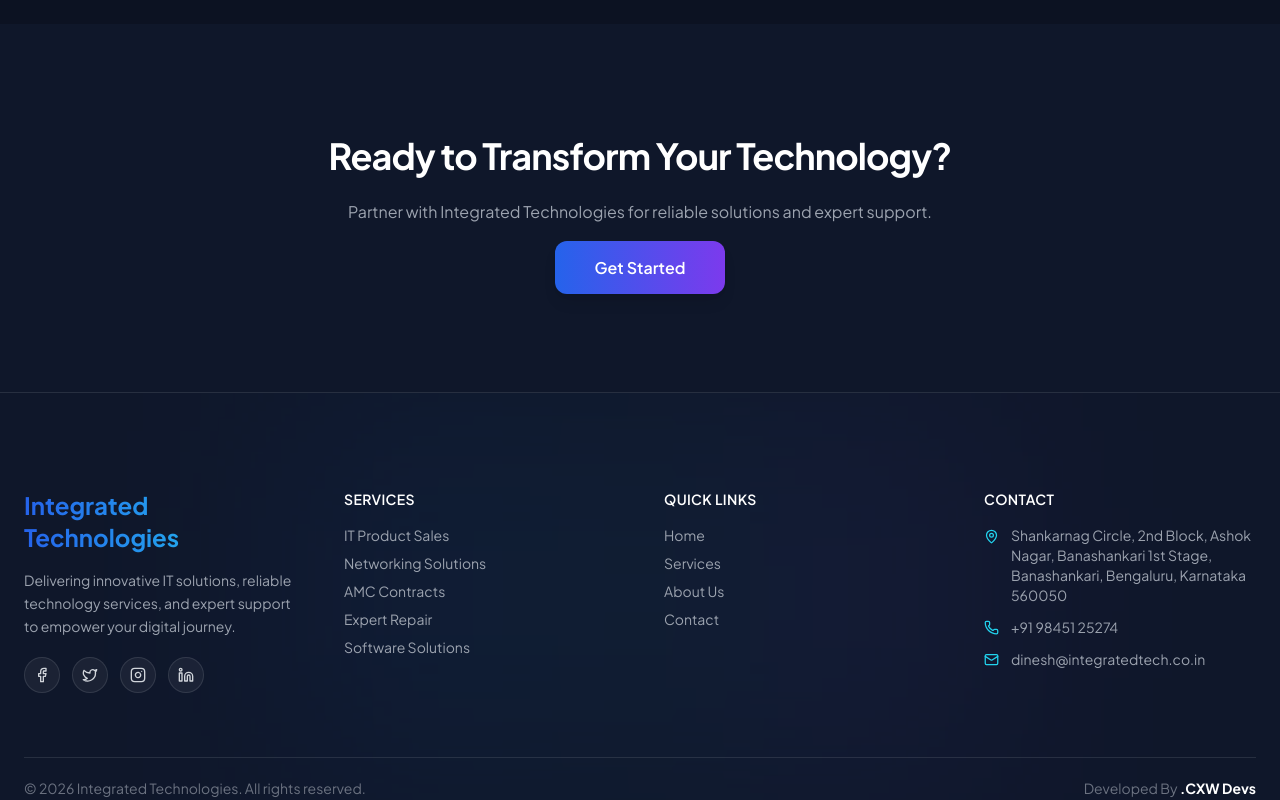
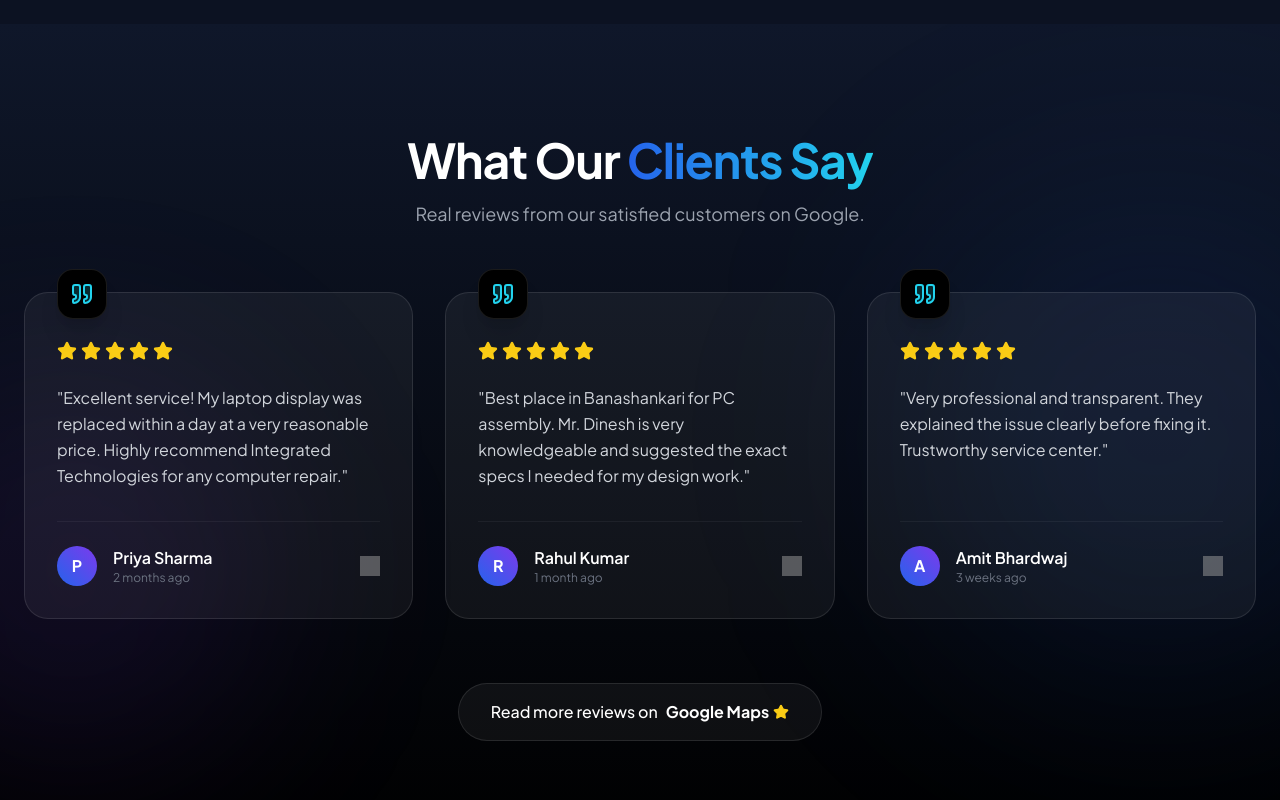
Before and after one commit to Gagan41/integrated_technologies, a React (Vite) app: page / in a window 1280 px wide. Shown: the part 1480-2280 px from the top of the page. Built offline with nearby package versions, Linux system fonts and the light colour scheme; grey boxes are pictures that could not be loaded.

Commit message:
Review Section Updated

```diff
--- /dev/null
+++ b/src/components/Reviews.jsx
@@ -0,0 +1,132 @@
+import { Star, Quote, User } from "lucide-react";
+import { motion } from "framer-motion";
+
+const REVIEWS = [
+  {
+    name: "Priya Sharma",
+    date: "2 months ago",
+    rating: 5,
+    text: "Excellent service! My laptop display was replaced within a day at a very reasonable price. Highly recommend Integrated Technologies for any computer repair.",
+  },
+  {
+    name: "Rahul Kumar",
+    date: "1 month ago",
+    rating: 5,
+    text: "Best place in Banashankari for PC assembly. Mr. Dinesh is very knowledgeable and suggested the exact specs I needed for my design work.",
+  },
+  {
+    name: "Amit Bhardwaj",
+    date: "3 weeks ago",
+    rating: 5,
+    text: "Very professional and transparent. They explained the issue clearly before fixing it. Trustworthy service center.",
+  },
+];
+
+const Reviews = () => {
+  return (
+    <section className="py-20 md:py-28 bg-gradient-to-b from-background to-black relative overflow-hidden">
+
+      {/* Background Elements */}
+      <div className="absolute top-0 left-0 w-full h-full overflow-hidden pointer-events-none">
+        <div className="absolute top-[20%] right-[-10%] w-[500px] h-[500px] bg-primary/10 blur-[120px] rounded-full" />
+        <div className="absolute bottom-[10%] left-[-10%] w-[400px] h-[400px] bg-secondary/10 blur-[100px] rounded-full" />
+      </div>
+
+      <div className="container mx-auto px-6 relative z-10">
+
+        {/* Header */}
+        <div className="text-center mb-16 max-w-2xl mx-auto">
+          <motion.h2
+            initial={{ opacity: 0, y: 20 }}
+            whileInView={{ opacity: 1, y: 0 }}
+            viewport={{ once: true }}
+            className="text-3xl md:text-5xl font-bold tracking-tight mb-4"
+          >
+            What Our <span className="text-transparent bg-clip-text bg-gradient-to-r from-primary to-accent">Clients Say</span>
+          </motion.h2>
+          <motion.p
+            initial={{ opacity: 0, y: 20 }}
+            whileInView={{ opacity: 1, y: 0 }}
+            viewport={{ once: true }}
+            transition={{ delay: 0.1 }}
+            className="text-gray-400 text-lg"
+          >
+            Real reviews from our satisfied customers on Google.
+          </motion.p>
+        </div>
+
+        {/* Reviews Grid */}
+        <div className="grid md:grid-cols-3 gap-8">
+          {REVIEWS.map((review, i) => (
+            <motion.div
+              key={i}
+              initial={{ opacity: 0, y: 30 }}
+              whileInView={{ opacity: 1, y: 0 }}
+              viewport={{ once: true }}
+              transition={{ delay: i * 0.2 }}
+              className="group relative p-8 rounded-3xl bg-white/5 border border-white/10 hover:border-primary/50 transition-all duration-300 hover:shadow-[0_0_30px_rgba(37,99,235,0.15)] flex flex-col h-full"
+            >
+              <div className="absolute -top-6 left-8 bg-black border border-white/10 p-3 rounded-2xl shadow-xl">
+                <Quote className="text-accent w-6 h-6 fill-accent/20" />
+              </div>
+
+              {/* Stars */}
+              <div className="flex gap-1 mb-6 mt-4">
+                {[...Array(5)].map((_, starIndex) => (
+                  <Star
+                    key={starIndex}
+                    className={`w-5 h-5 ${starIndex < review.rating ? "text-yellow-400 fill-yellow-400" : "text-gray-600"}`}
+                  />
+                ))}
+              </div>
+
+              {/* Text */}
+              <p className="text-gray-300 leading-relaxed mb-8 flex-grow">
+                "{review.text}"
+              </p>
+
+              {/* Author */}
+              <div className="flex items-center gap-4 mt-auto pt-6 border-t border-white/5">
+                <div className="w-10 h-10 rounded-full bg-gradient-to-tr from-primary to-secondary flex items-center justify-center text-white font-bold">
+                  {review.name[0]}
+                </div>
+                <div>
+                  <h4 className="font-semibold text-white">{review.name}</h4>
+                  <p className="text-xs text-gray-500">{review.date}</p>
+                </div>
+
+                {/* Google Icon (Symbolic) */}
+                <div className="ml-auto">
+                    <img src="https://upload.wikimedia.org/wikipedia/commons/c/c1/Google_%22G%22_logo.svg" alt="Google" className="w-5 h-5 opacity-50 group-hover:opacity-100 transition-opacity" />
+                </div>
+              </div>
+            </motion.div>
+          ))}
+        </div>
+
+        {/* See More Button */}
+        <motion.div
+          initial={{ opacity: 0 }}
+          whileInView={{ opacity: 1 }}
+          viewport={{ once: true }}
+          className="mt-16 text-center"
+        >
+          <a
+            href="https://maps.app.goo.gl/pMncUKVnUiTzceBx6"
+            target="_blank"
+            rel="noopener noreferrer"
+            className="inline-flex items-center gap-2 px-8 py-4 rounded-full bg-white/5 border border-white/10 hover:bg-white/10 hover:scale-105 transition-all duration-300 font-medium text-white"
+          >
+            Read more reviews on
+            <span className="font-bold flex items-center gap-1">
+               Google Maps <Star className="w-4 h-4 text-yellow-400 fill-yellow-400" />
+            </span>
+          </a>
+        </motion.div>
+
+      </div>
+    </section>
+  );
+};
+
+export default Reviews;
--- a/src/pages/Home.jsx
+++ b/src/pages/Home.jsx
@@ -12,6 +12,7 @@ import {
   Smartphone,
 } from "lucide-react";
 import { Link } from "react-router-dom";
+import Reviews from "../components/Reviews";
 
 const Home = () => {
   return (
@@ -171,6 +172,9 @@ const Home = () => {
         </div>
       </section>
 
+      {/* ================= REVIEWS ================= */}
+      <Reviews />
+
       {/* ================= CTA ================= */}
       <section className="py-20 md:py-28 text-center">
         <div className="max-w-3xl mx-auto px-6">
```
